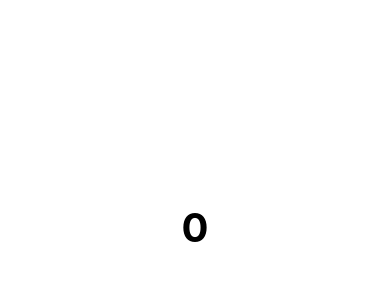
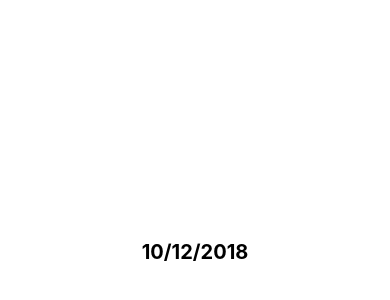
Before and after one commit to rakeshpetit/rnchartanim, a React Native app: screen / in a window 390 px wide. Shown: the part 170-470 px from the top of the page. Built offline with nearby package versions, Linux system fonts and the light colour scheme.

Commit message:
Date movement animation

```diff
--- a/App.js
+++ b/App.js
@@ -2,6 +2,7 @@ import React, {Component} from 'react';
 import { StyleSheet, View} from 'react-native';
 import Container from './components/Container';
 import TickContainer from './components/TickContainer';
+import DateContainer from './components/DateContainer';
 
 
 export default class App extends Component {
@@ -11,7 +12,8 @@ export default class App extends Component {
         return (
             <View style={styles.container}>
                 {/* <Container /> */}
-                <TickContainer />
+                {/* <TickContainer /> */}
+                <DateContainer />
             </View>
         );
     }
--- a/components/Bars.js
+++ b/components/Bars.js
@@ -29,7 +29,7 @@ export default class Bars extends React.Component {
             this.state.animValue,
             {
                 toValue: 1,
-                duration: 400,
+                duration: 600,
                 easing: Easing.inOut(Easing.quad)
             }
         ).start(()=>{
--- /dev/null
+++ b/components/DateContainer.js
@@ -0,0 +1,108 @@
+import React, { Component } from 'react'
+import { Animated, StyleSheet, Text, View, PanResponder, Dimensions } from 'react-native'
+import moment from 'moment';
+const width = Dimensions.get('window').width;
+const threshold = width * 0.25;
+const duration = 100;
+
+export class DateContainer extends Component {
+    constructor(props) {
+        super(props);
+        const position = new Animated.ValueXY();
+        const panResponder = PanResponder.create({
+        onStartShouldSetPanResponder: () => {
+            return true;
+        },
+        onPanResponderMove: (event, gesture) => {
+            position.setValue({ x: gesture.dx, y: 0 });
+        },
+        onPanResponderRelease: (event, gesture) => {
+            if(gesture.dx > threshold){
+            console.log('Swipe right');
+            this.forceSwipe('right');
+            }
+            else if(gesture.dx < -threshold){
+            console.log('Swipe left');
+            this.forceSwipe('left');
+            }
+            else {
+            this.resetPosition();
+            }
+
+        }
+        });
+        this.state = {
+            position, panResponder,
+            direction: null,
+            date: moment().format("DD/MM/YYYY")
+        };
+
+    }
+    resetPosition() {
+        const { position } = this.state;
+        Animated.spring(position, {
+          toValue: { x: 0, y: 0 }
+        }).start();
+      }
+
+      componentDidUpdate(prevProps, prevState) {
+        const { direction } = this.state;
+        const xVal = direction === 'right' ? -width : width
+        Animated.timing(this.state.position, {
+            toValue: { x: xVal, y: 0 },
+            duration: 0
+          }).start();
+        this.resetPosition();
+      }
+
+      getItemStyle() {
+        const { position } = this.state;
+        const moveX = position.x.interpolate({
+          inputRange: [-width*1.5, 0, width*1.5],
+          outputRange: [-100, 0, 100]
+        });
+        return {
+          ...this.state.position.getLayout(),
+          transform: [{translateX: moveX}]
+        };
+      }
+
+    forceSwipe(direction) {
+        const x = direction === 'right' ? width : -width;
+        Animated.timing(this.state.position, {
+          toValue: { x, y: 0 },
+          duration
+        }).start(() => this.onSwipeComplete(direction));
+    }
+
+    onSwipeComplete(direction) {
+        const prevDay = moment(this.state.date, "DD/MM/YYYY").subtract(1, 'days').format("DD/MM/YYYY");
+        const nextDay = moment(this.state.date, "DD/MM/YYYY").add(1, 'days').format("DD/MM/YYYY");
+        this.setState({ direction, date: direction === 'left' ? nextDay : prevDay});
+      }
+  render() {
+    return (
+        <Animated.View style={[styles.container, this.getItemStyle()]} {...this.state.panResponder.panHandlers}>
+            <Text style={styles.text}> {this.state.date} </Text>
+      </Animated.View>
+    )
+  }
+}
+
+export default DateContainer;
+
+const styles = StyleSheet.create({
+    container: {
+        flex: 1,
+        flexDirection: 'row',
+        alignItems: 'center',
+        justifyContent: 'space-around',
+        backgroundColor: 'white'
+      } ,
+        text: {
+        fontSize: 20,
+        alignItems: 'center',
+        justifyContent: 'center',
+        fontWeight: 'bold'
+        }
+  });
--- a/package.json
+++ b/package.json
@@ -8,6 +8,7 @@
   },
   "dependencies": {
     "d3-shape": "^1.2.2",
+    "moment": "^2.22.2",
     "react": "16.6.1",
     "react-native": "0.57.7",
     "react-native-svg": "^8.0.8"
```
Also changed, not shown: 1 other file (tests, documents, lock files or other folders).
